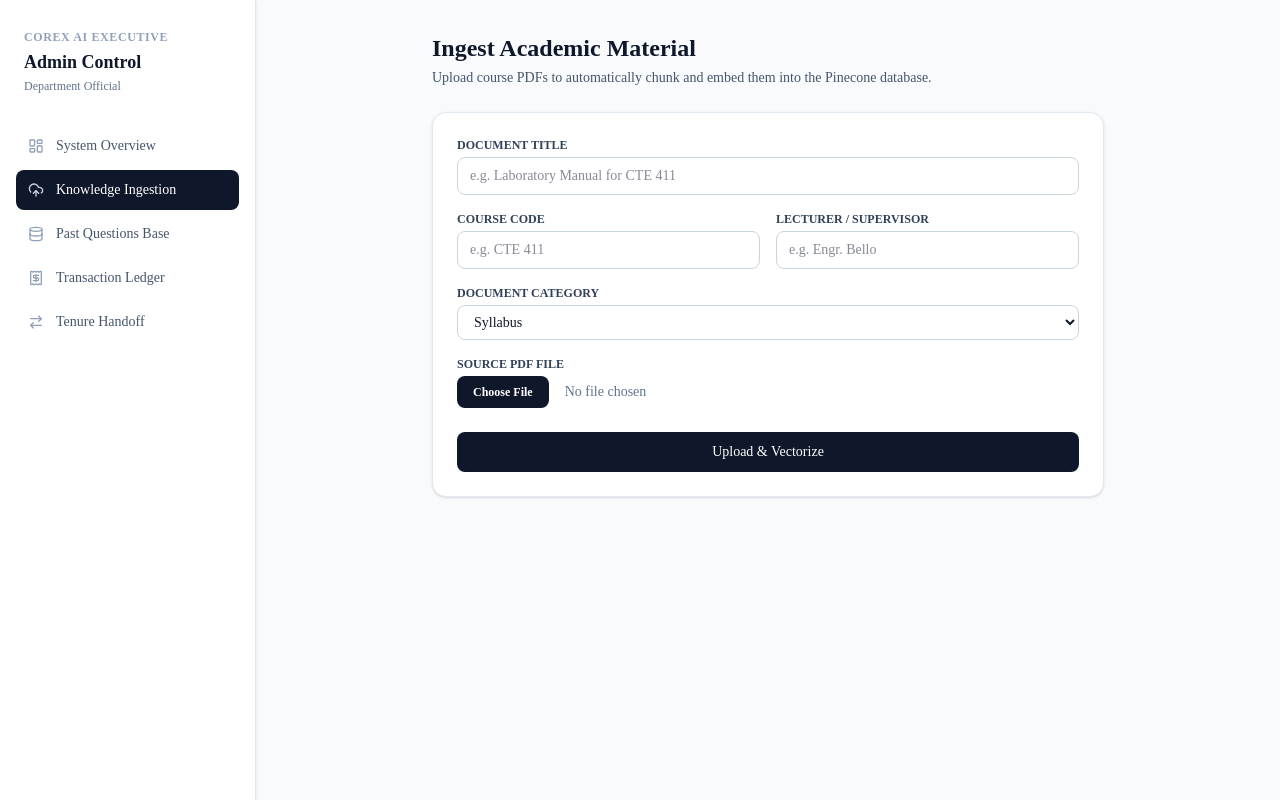
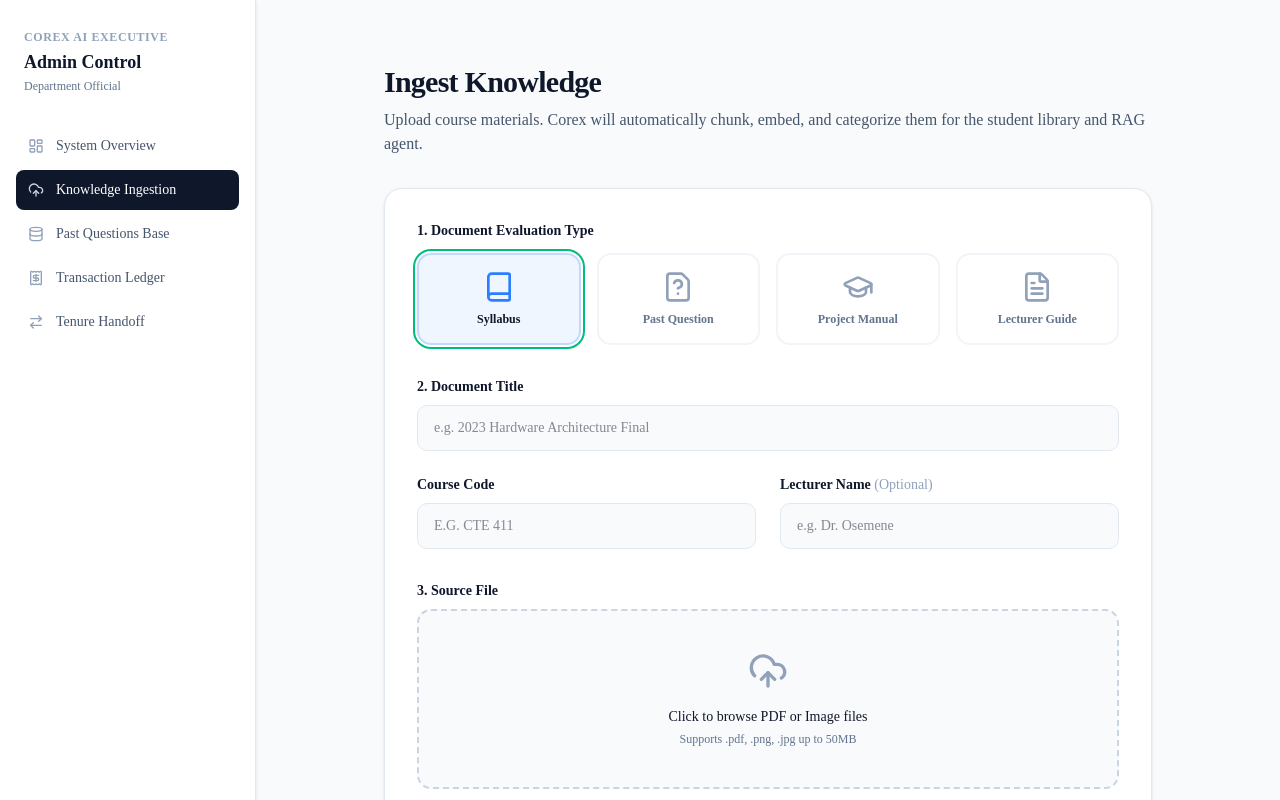
Before and after one commit to Rozthegray/corex-frontend, a Next.js app: page /admin/documents in a window 1280 px wide. Shown: the top 800 px of the page. Built offline with nearby package versions, Linux system fonts and the light colour scheme; no server answers.

Commit message:
Initial commit: Corex AI

```diff
--- a/app/admin/documents/page.tsx
+++ b/app/admin/documents/page.tsx
@@ -1,7 +1,24 @@
 "use client";
 
-import { useState } from "react";
+import { useState, useRef } from "react";
 import { Api } from "@/lib/api-client";
+import {
+  UploadCloud,
+  Loader2,
+  CheckCircle2,
+  AlertTriangle,
+  FileQuestion,
+  Book,
+  GraduationCap,
+  FileText
+} from "lucide-react";
+
+const CATEGORIES = [
+  { id: "syllabus", label: "Syllabus", icon: Book, color: "text-blue-500", bg: "bg-blue-50 border-blue-200" },
+  { id: "past_question", label: "Past Question", icon: FileQuestion, color: "text-amber-500", bg: "bg-amber-50 border-amber-200" },
+  { id: "project_manual", label: "Project Manual", icon: GraduationCap, color: "text-emerald-500", bg: "bg-emerald-50 border-emerald-200" },
+  { id: "lecturer_guide", label: "Lecturer Guide", icon: FileText, color: "text-slate-500", bg: "bg-slate-50 border-slate-200" },
+];
 
 export default function AdminDocumentsPage() {
   const [formData, setFormData] = useState({
@@ -10,16 +27,22 @@ export default function AdminDocumentsPage() {
     lecturer_name: "",
     category: "syllabus",
   });
+
   const [file, setFile] = useState<File | null>(null);
-  const [uploading, setUploading] = useState(false);
-  const [status, setStatus] = useState<{ type: "success" | "error"; message: string } | null>(null);
+  const [uploadState, setUploadState] = useState<"idle" | "uploading" | "success" | "error">("idle");
+  const [statusMsg, setStatusMsg] = useState("");
+  const fileInputRef = useRef<HTMLInputElement>(null);
 
   const handleSubmit = async (e: React.FormEvent) => {
     e.preventDefault();
-    if (!file) return;
+    if (!file) {
+      setUploadState("error");
+      setStatusMsg("Please select a document to upload.");
+      return;
+    }
 
-    setUploading(true);
-    setStatus(null);
+    setUploadState("uploading");
+    setStatusMsg("Extracting text and generating Pinecone embeddings...");
 
     const payload = new FormData();
     payload.append("title", formData.title);
@@ -30,107 +53,152 @@ export default function AdminDocumentsPage() {
 
     try {
       const res = await Api.Documents.upload(payload);
-      setStatus({
-        type: "success",
-        message: `Successfully ingested document. Generated ${res.data.pinecone_vectors_created} Pinecone vectors.`,
-      });
+      setUploadState("success");
+      setStatusMsg(`Success! Generated ${res.data.pinecone_vectors_created} vectors. Available in library.`);
       setFormData({ title: "", course_code: "", lecturer_name: "", category: "syllabus" });
       setFile(null);
+      if (fileInputRef.current) fileInputRef.current.value = "";
     } catch (err: any) {
-      setStatus({
-        type: "error",
-        message: err.response?.data?.detail || "Failed to process PDF into vector store.",
-      });
-    } finally {
-      setUploading(false);
+      setUploadState("error");
+      setStatusMsg(err.response?.data?.detail || "Failed to process PDF into vector store.");
     }
   };
 
   return (
-    <div className="mx-auto max-w-2xl">
-      <h1 className="text-2xl font-bold text-slate-900">Ingest Academic Material</h1>
-      <p className="mt-1 text-sm text-slate-600">
-        Upload course PDFs to automatically chunk and embed them into the Pinecone database.
+    <div className="mx-auto max-w-3xl py-8">
+      <div className="mb-8">
+        <h1 className="text-3xl font-black tracking-tight text-slate-900">Ingest Knowledge</h1>
+        <p className="mt-2 text-slate-600">
+          Upload course materials. Corex will automatically chunk, embed, and categorize them for the student library and RAG agent.
         </p>
+      </div>
 
-      {status && (
-        <div
-          className={`mt-4 rounded-md p-3 text-sm ${
-            status.type === "success" ? "bg-emerald-50 text-emerald-800" : "bg-red-50 text-red-800"
-          }`}
-        >
-          {status.message}
+      {uploadState === "success" && (
+        <div className="mb-6 flex items-center gap-3 rounded-xl border border-emerald-200 bg-emerald-50 p-4 text-emerald-800 shadow-sm">
+          <CheckCircle2 className="h-6 w-6 text-emerald-500" />
+          <p className="text-sm font-medium">{statusMsg}</p>
         </div>
       )}
 
-      <form onSubmit={handleSubmit} className="mt-6 space-y-4 rounded-xl border border-slate-200 bg-white p-6 shadow-sm">
+      {uploadState === "error" && (
+        <div className="mb-6 flex items-center gap-3 rounded-xl border border-rose-200 bg-rose-50 p-4 text-rose-800 shadow-sm">
+          <AlertTriangle className="h-6 w-6 text-rose-500" />
+          <p className="text-sm font-medium">{statusMsg}</p>
+        </div>
+      )}
+
+      <form onSubmit={handleSubmit} className="space-y-8 rounded-2xl border border-slate-200 bg-white p-8 shadow-sm">
+
+        {/* Visual Category Selector */}
         <div>
-          <label className="block text-xs font-semibold uppercase text-slate-700">Document Title</label>
+          <label className="mb-3 block text-sm font-bold text-slate-900">1. Document Evaluation Type</label>
+          <div className="grid grid-cols-2 gap-4 sm:grid-cols-4">
+            {CATEGORIES.map((cat) => {
+              const Icon = cat.icon;
+              const isSelected = formData.category === cat.id;
+              return (
+                <button
+                  key={cat.id}
+                  type="button"
+                  onClick={() => setFormData({ ...formData, category: cat.id })}
+                  className={`flex flex-col items-center justify-center gap-2 rounded-xl border-2 p-4 transition-all ${
+                    isSelected
+                      ? `${cat.bg} ring-2 ring-emerald-500 ring-offset-2`
+                      : "border-slate-100 bg-white hover:border-slate-200 hover:bg-slate-50 text-slate-500"
+                  }`}
+                >
+                  <Icon className={`h-8 w-8 ${isSelected ? cat.color : "text-slate-400"}`} />
+                  <span className={`text-xs font-semibold ${isSelected ? "text-slate-900" : "text-slate-500"}`}>
+                    {cat.label}
+                  </span>
+                </button>
+              );
+            })}
+          </div>
+        </div>
+
+        {/* Metadata Fields */}
+        <div className="grid grid-cols-1 gap-6 md:grid-cols-2">
+          <div className="md:col-span-2">
+            <label className="block text-sm font-bold text-slate-900">2. Document Title</label>
             <input
               type="text"
               required
               value={formData.title}
               onChange={(e) => setFormData({ ...formData, title: e.target.value })}
-            placeholder="e.g. Laboratory Manual for CTE 411"
-            className="mt-1 w-full rounded-md border border-slate-300 px-3 py-2 text-sm focus:border-slate-900 focus:outline-none"
+              placeholder="e.g. 2023 Hardware Architecture Final"
+              className="mt-2 w-full rounded-lg border border-slate-200 bg-slate-50 px-4 py-3 text-sm focus:border-emerald-500 focus:bg-white focus:outline-none focus:ring-1 focus:ring-emerald-500 transition-colors"
             />
           </div>
 
-        <div className="grid grid-cols-2 gap-4">
           <div>
-            <label className="block text-xs font-semibold uppercase text-slate-700">Course Code</label>
+            <label className="block text-sm font-bold text-slate-900">Course Code</label>
             <input
               type="text"
               required
               value={formData.course_code}
-              onChange={(e) => setFormData({ ...formData, course_code: e.target.value })}
+              onChange={(e) => setFormData({ ...formData, course_code: e.target.value.toUpperCase() })}
               placeholder="e.g. CTE 411"
-              className="mt-1 w-full rounded-md border border-slate-300 px-3 py-2 text-sm focus:border-slate-900 focus:outline-none"
+              className="mt-2 w-full rounded-lg border border-slate-200 bg-slate-50 px-4 py-3 text-sm font-medium uppercase focus:border-emerald-500 focus:bg-white focus:outline-none focus:ring-1 focus:ring-emerald-500 transition-colors"
             />
           </div>
+
           <div>
-            <label className="block text-xs font-semibold uppercase text-slate-700">Lecturer / Supervisor</label>
+            <label className="block text-sm font-bold text-slate-900">Lecturer Name <span className="text-slate-400 font-normal">(Optional)</span></label>
             <input
               type="text"
               value={formData.lecturer_name}
               onChange={(e) => setFormData({ ...formData, lecturer_name: e.target.value })}
-              placeholder="e.g. Engr. Bello"
-              className="mt-1 w-full rounded-md border border-slate-300 px-3 py-2 text-sm focus:border-slate-900 focus:outline-none"
+              placeholder="e.g. Dr. Osemene"
+              className="mt-2 w-full rounded-lg border border-slate-200 bg-slate-50 px-4 py-3 text-sm focus:border-emerald-500 focus:bg-white focus:outline-none focus:ring-1 focus:ring-emerald-500 transition-colors"
             />
           </div>
         </div>
 
+        {/* File Upload Area */}
         <div>
-          <label className="block text-xs font-semibold uppercase text-slate-700">Document Category</label>
-          <select
-            value={formData.category}
-            onChange={(e) => setFormData({ ...formData, category: e.target.value })}
-            className="mt-1 w-full rounded-md border border-slate-300 bg-white px-3 py-2 text-sm focus:border-slate-900 focus:outline-none"
+          <label className="block text-sm font-bold text-slate-900">3. Source File</label>
+          <div
+            onClick={() => fileInputRef.current?.click()}
+            className={`mt-2 flex cursor-pointer flex-col items-center justify-center rounded-xl border-2 border-dashed px-6 py-10 transition-colors ${
+              file ? "border-emerald-500 bg-emerald-50" : "border-slate-300 bg-slate-50 hover:border-amber-400 hover:bg-amber-50"
+            }`}
           >
-            <option value="syllabus">Syllabus</option>
-            <option value="project_manual">Project Manual</option>
-            <option value="lecturer_guide">Lecturer Guide</option>
-            <option value="past_question">Past Question</option>
-          </select>
+            <UploadCloud className={`h-10 w-10 ${file ? "text-emerald-500" : "text-slate-400"}`} />
+            <p className="mt-4 text-sm font-medium text-slate-900">
+              {file ? file.name : "Click to browse PDF or Image files"}
+            </p>
+            <p className="mt-1 text-xs text-slate-500">
+              {file ? `${(file.size / 1024 / 1024).toFixed(2)} MB` : "Supports .pdf, .png, .jpg up to 50MB"}
+            </p>
+            <input
+              ref={fileInputRef}
+              type="file"
+              accept=".pdf,.png,.jpg,.jpeg"
+              className="hidden"
+              onChange={(e) => setFile(e.target.files?.[0] || null)}
+            />
+          </div>
         </div>
 
-        <div>
-          <label className="block text-xs font-semibold uppercase text-slate-700">Source PDF File</label>
-          <input
-            type="file"
-            accept=".pdf,.png,.jpg,.jpeg"
-            required
-            onChange={(e) => setFile(e.target.files?.[0] || null)}
-            className="mt-1 w-full text-sm text-slate-500 file:mr-4 file:rounded-md file:border-0 file:bg-slate-900 file:px-4 file:py-2 file:text-xs file:font-semibold file:text-white hover:file:bg-slate-800"
-          />
-        </div>
-
+        {/* Submit Button */}
         <button
           type="submit"
-          disabled={uploading}
-          className="mt-2 w-full rounded-md bg-slate-900 py-2.5 text-sm font-medium text-white hover:bg-slate-800 disabled:opacity-50"
+          disabled={uploadState === "uploading"}
+          className={`relative flex w-full items-center justify-center rounded-xl py-4 text-base font-bold text-white transition-all ${
+            uploadState === "uploading"
+              ? "bg-amber-500 cursor-not-allowed"
+              : "bg-emerald-600 hover:bg-emerald-700 hover:shadow-lg hover:shadow-emerald-200"
+          }`}
         >
-          {uploading ? "Parsing & Generating Vector Embeddings..." : "Upload & Vectorize"}
+          {uploadState === "uploading" ? (
+            <>
+              <Loader2 className="mr-2 h-5 w-5 animate-spin" />
+              {statusMsg}
+            </>
+          ) : (
+            "Vectorize & Archive Document"
+          )}
         </button>
       </form>
     </div>
```
Lines whose indentation alone changed are shown as unchanged.
